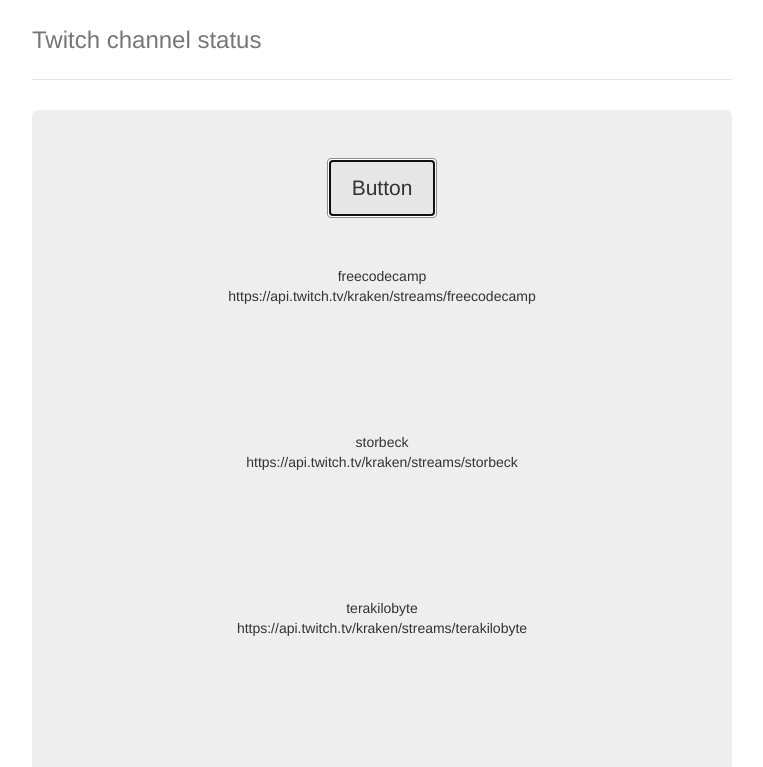
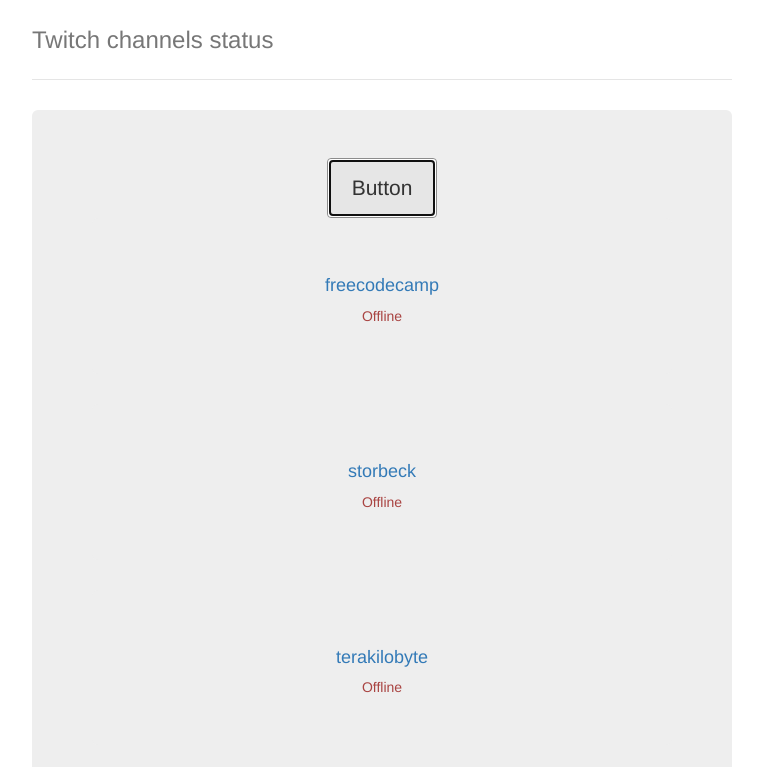
Before and after one commit to thomas-duval/Twitch-channel-status, a website: page app/index.html in a window 1280 px wide. Both pictures are taken after a click on the button "Button". Shown: the top 767 px of the page, without its empty margins (258-1021 px from the left). Drawn offline with nearby package versions, Linux system fonts and the light colour scheme; files that its build step writes are made by us from their sources; no server answers.

Commit message:
Switch to 'forEach' instead of 'for'

```diff
--- a/app/index.html
+++ b/app/index.html
@@ -30,13 +30,13 @@
 
     <div class="container">
         <div class="header">
-            <h3 class="text-muted">Twitch channel status</h3>
+            <h3 class="text-muted">Twitch channels status</h3>
         </div>
 
         <div class="jumbotron">
             <button class="btn btn-default" id="button">Button</button>
             <div id="result"></div>
-            <div id="channel"></div>
+            <div id="channels"></div>
         </div>
         <div class="footer">
             <p><span class="glyphicon glyphicon-heart"></span> from the Yeoman team</p>
--- a/app/scripts/main.js
+++ b/app/scripts/main.js
@@ -1,24 +1,21 @@
+/* global channels */
 /* global $ */
-
+channels = ["freecodecamp", "storbeck", "terakilobyte", "habathcx", "RobotCaleb", "thomasballinger", "noobs2ninjas", "beohoff", "ogamingsc2", "comster404", "meteos"];
 
 $("#button").click(function () {
-    var channel = ["freecodecamp", "storbeck", "terakilobyte", "habathcx", "RobotCaleb", "thomasballinger", "noobs2ninjas", "beohoff", "ogamingsc2", "comster404", "meteos"];
-    for (var j = 0; j < channel.length; j++) {
-        var url = 'https://api.twitch.tv/kraken/streams/' + channel[j];
-        $("#channel").append("<div class='jumbotron' id='" + channel[j] + "'>" + channel[j] + "</div>");
-        $('#' + channel[j]).append("<div>" + url + "</div>");
-        $.getJSON(url, function (data) {
-            //console.log(data.stream.game);
-            //$("#" + channel[j]).append("<div>" + data.stream.game + "</div>");
-            //$("#" + data.stream.channel.name).append("<div>" + data.stream.game + "</div>")
-            if (data.stream === null) {
-                $("#" + data.stream.channel.name).append("<div> null </div>");
-            } else {
-                $("#" + data.stream.channel.name).append("<div>" + data.stream.game + "</div>");
-                //$("#channel").append("<div class='jumbotron'>" + channel[j] + "<div>" + data.stream.game + "</div></div>");
+    channels.forEach(twitchAPI)
+});
 
-            }
-        });
-
-    };
-});
+function twitchAPI(element, index) {
+    var url = 'https://api.twitch.tv/kraken/streams/' + element;
+    $("#channels").append("<div class='jumbotron' id='" + element + "'><h4><a href='http://twitch.tv/" + element + "'>" + element + "</a></h4></div>");
+    $("#" + element).append("<div class='text-danger status'>Offline</div>");
+    $.getJSON(url, function (data) {
+        if (data.status == 422) {
+            console.log(data.status);
+            $("#" + element).children(".status").html("<div class='text-danger'>Account Closed</div>");
+        } else {
+            $("#" + data.stream.channel.name).children(".status").html("<div class='text-success'>" + data.stream.game + ": " + data.stream.channel.status + "</div>");
+        }
+    });
+}
```
